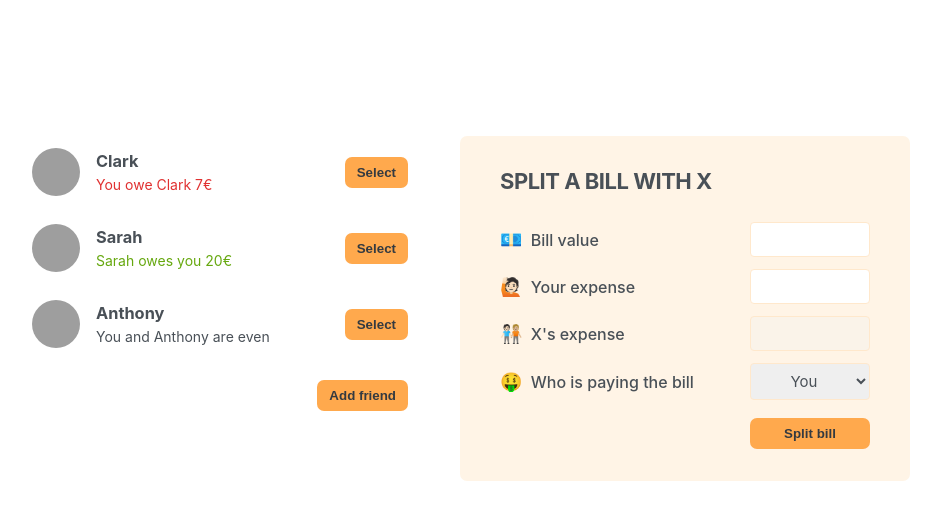
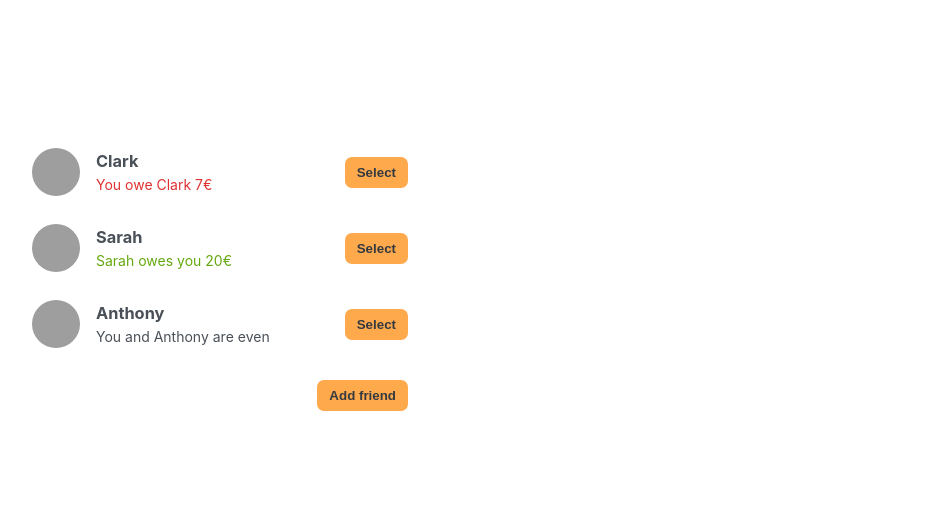
Before and after one commit to m9iv/eat-n-split, a React (Create React App) app: page / in a window 1280 px wide. Shown: the top 520 px of the page, without its empty margins (175-1116 px from the left). Built offline with nearby package versions, Linux system fonts and the light colour scheme; grey boxes are pictures that could not be loaded.

Commit message:
Add logic to select friend from list

```diff
--- a/src/App.js
+++ b/src/App.js
@@ -32,6 +32,7 @@ const Button = ({ children, onClick }) => {
 const App = () => {
   const [friends, setFriends] = useState(initialFriends);
   const [showAddFriend, setShowAddFriend] = useState(false);
+  const [selectedFriend, setSelectedFriend] = useState(null);
 
   const handleShowAddFriend = () => {
     setShowAddFriend((show) => !show);
@@ -42,34 +43,52 @@ const App = () => {
     setShowAddFriend(false);
   };
 
+  const handleSelectFriend = (friend) => {
+    setSelectedFriend((cur) => (cur?.id === friend.id ? null : friend));
+    setShowAddFriend(false);
+  };
+
   return (
     <div className="app">
       <div className="sidebar">
-        <FriendsList friends={friends} />
+        <FriendsList
+          friends={friends}
+          selectedFriend={selectedFriend}
+          onSelect={handleSelectFriend}
+        />
+
         {showAddFriend && <FormAddFriend onAddFriend={handleAddFriend} />}
+
         <Button onClick={handleShowAddFriend}>
           {showAddFriend ? "Close" : "Add friend"}
         </Button>
       </div>
 
-      <FormSplitBill />
+      {selectedFriend && <FormSplitBill selectedFriend={selectedFriend} />}
     </div>
   );
 };
 
-const FriendsList = ({ friends }) => {
+const FriendsList = ({ friends, selectedFriend, onSelect }) => {
   return (
     <ul>
       {friends.map((friend) => (
-        <Friend friend={friend} key={friend.id} />
+        <Friend
+          friend={friend}
+          selectedFriend={selectedFriend}
+          onSelect={onSelect}
+          key={friend.id}
+        />
       ))}
     </ul>
   );
 };
 
-const Friend = ({ friend }) => {
+const Friend = ({ friend, selectedFriend, onSelect }) => {
+  const isSelected = selectedFriend?.id === friend.id;
+
   return (
-    <li>
+    <li className={isSelected ? "selected" : ""}>
       <img src={friend.image} alt={friend.name} />
       <h3>{friend.name}</h3>
 
@@ -87,7 +106,9 @@ const Friend = ({ friend }) => {
 
       {friend.balance === 0 && <p>You and {friend.name} are even</p>}
 
-      <Button>Select</Button>
+      <Button onClick={() => onSelect(friend)}>
+        {isSelected ? "Close" : "Select"}
+      </Button>
     </li>
   );
 };
@@ -138,24 +159,24 @@ const FormAddFriend = ({ onAddFriend }) => {
   );
 };
 
-const FormSplitBill = () => {
+const FormSplitBill = ({ selectedFriend }) => {
   return (
     <form className="form-split-bill">
-      <h2>Split a bill with X</h2>
+      <h2>Split a bill with {selectedFriend.name}</h2>
 
       <label>💶 Bill value</label>
-      <input type="text" />
+      <input type="text" autoFocus />
 
       <label>🙋🏻 Your expense</label>
       <input type="text" />
 
-      <label>🧑🏻‍🤝‍🧑🏼 X's expense</label>
+      <label>🧑🏻‍🤝‍🧑🏼 {selectedFriend.name}'s expense</label>
       <input type="text" disabled />
 
       <label>🤑 Who is paying the bill</label>
       <select>
         <option value="user">You</option>
-        <option value="friend">X</option>
+        <option value="friend">{selectedFriend.name}</option>
       </select>
 
       <Button>Split bill</Button>
```
